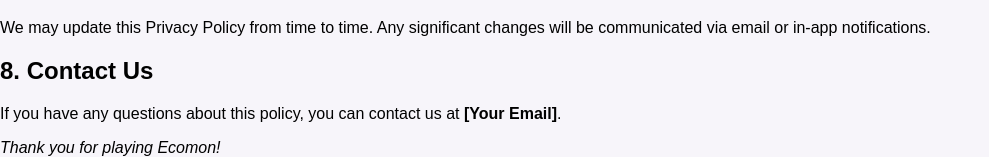
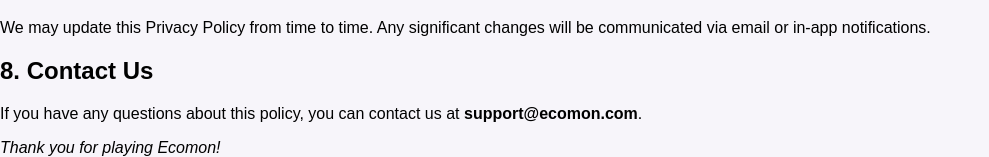
Before and after one commit to Group-Software-Engineering-Yr2/software-project, a Django app: page /accounts/privacy/ in a window 1280 px wide. Shown: the part 1060-1217 px from the top of the page, without its empty margins (0-989 px from the left). Run offline with Django 4.2, Linux system fonts and the light colour scheme.

Commit message:
Update email in privacy.html

```diff
--- a/technical-documents/source-code/ecomon/templates/accounts/privacy.html
+++ b/technical-documents/source-code/ecomon/templates/accounts/privacy.html
@@ -53,7 +53,7 @@
         <p>We may update this Privacy Policy from time to time. Any significant changes will be communicated via email or in-app notifications.</p>
 
         <h2>8. Contact Us</h2>
-        <p>If you have any questions about this policy, you can contact us at <strong>[Your Email]</strong>.</p>
+        <p>If you have any questions about this policy, you can contact us at <strong>support@ecomon.com</strong>.</p>
 
         <p><em>Thank you for playing Ecomon!</em></p>
     </div>
```
